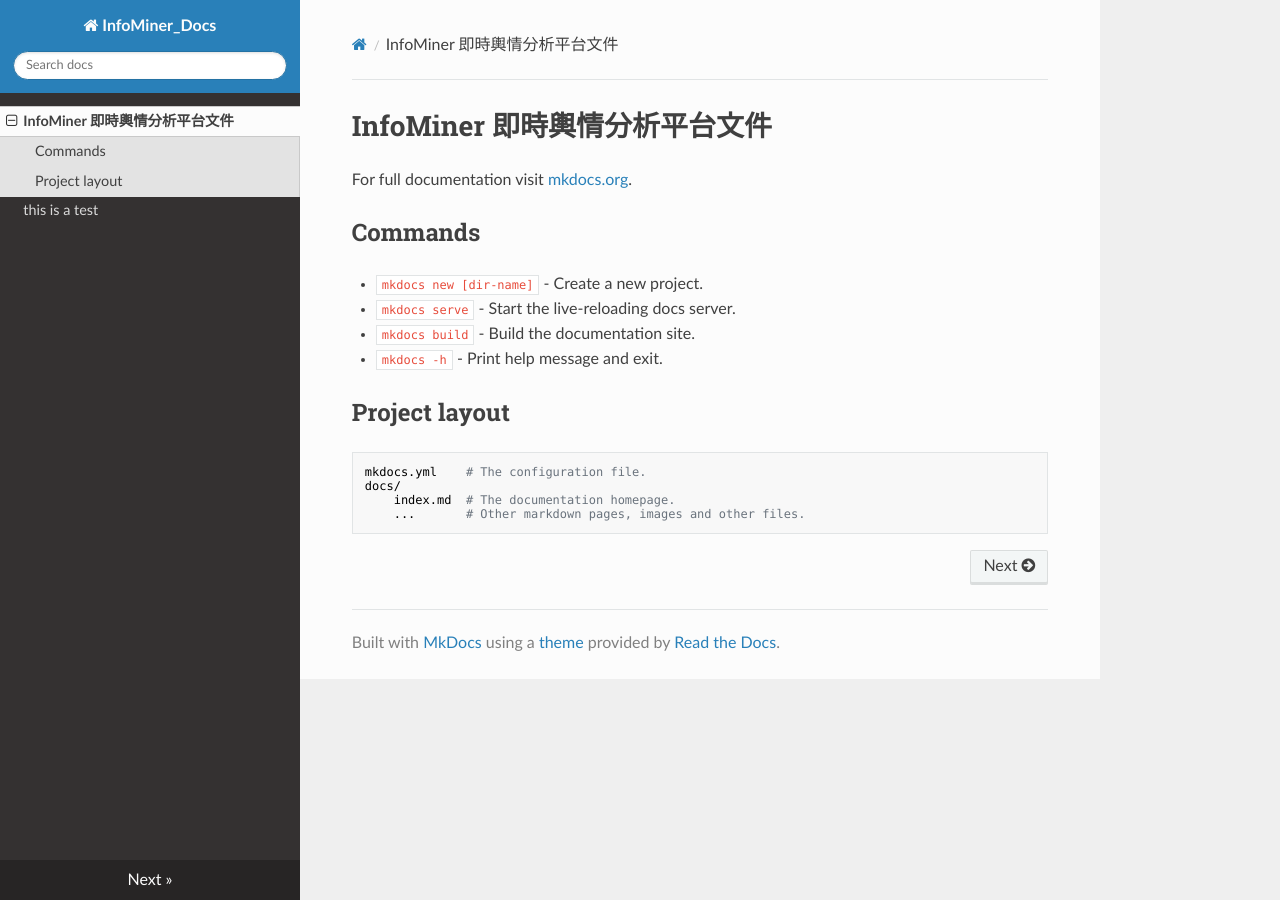
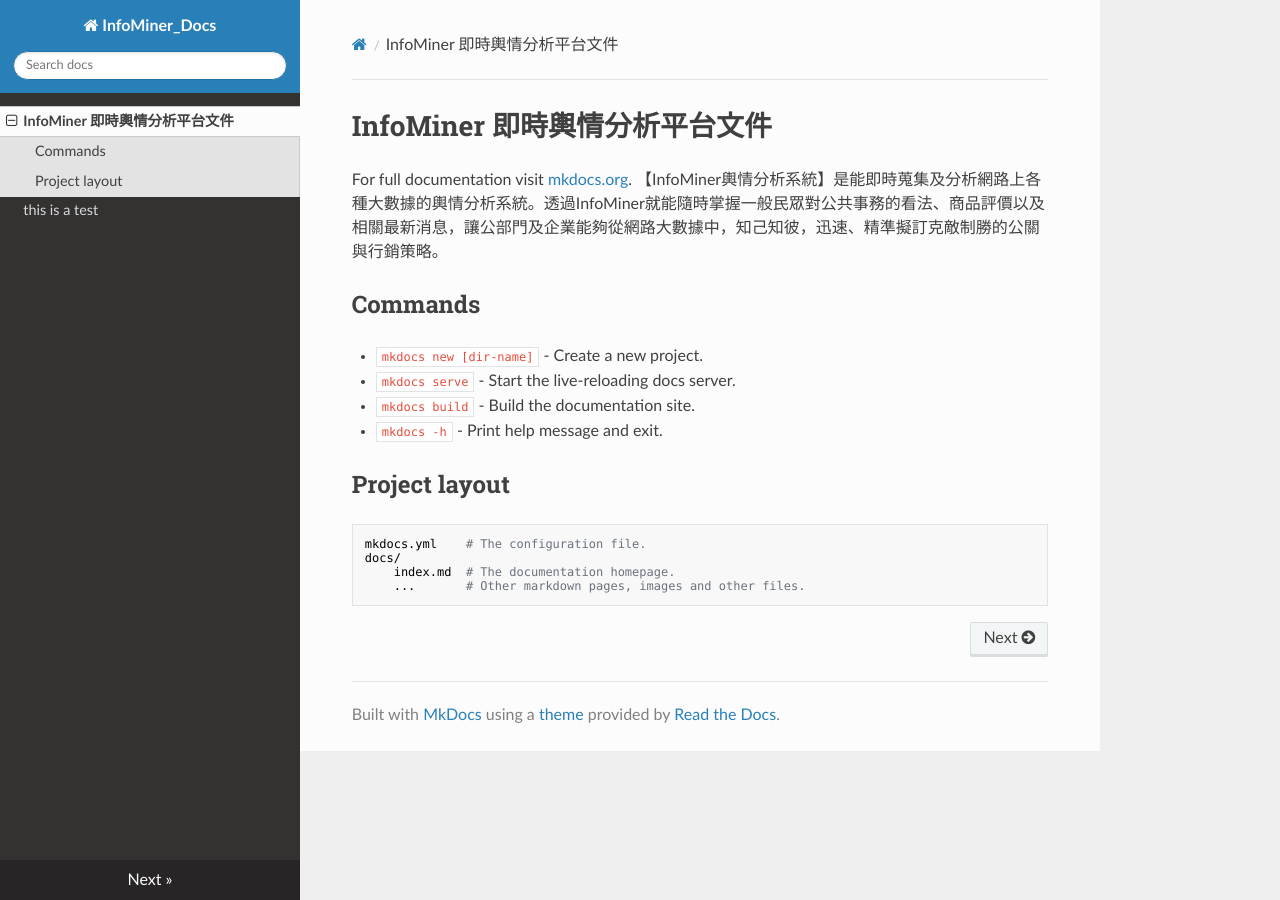
Before and after one commit to largitdata-docs/infominer_docs, an MkDocs documentation site: the page built from docs/index.md, in a window 1280 px wide. Built offline with MkDocs 1.6.1, drawn with Linux system fonts in a browser that asks for light colours; nearby versions of some CDN libraries.

Commit message:
Update index.md

```diff
--- a/docs/index.md
+++ b/docs/index.md
@@ -1,6 +1,7 @@
 # InfoMiner 即時輿情分析平台文件
 
 For full documentation visit [mkdocs.org](https://www.mkdocs.org).
+【InfoMiner輿情分析系統】是能即時蒐集及分析網路上各種大數據的輿情分析系統。透過InfoMiner就能隨時掌握一般民眾對公共事務的看法、商品評價以及相關最新消息，讓公部門及企業能夠從網路大數據中，知己知彼，迅速、精準擬訂克敵制勝的公關與行銷策略。
 
 ## Commands
 
```
